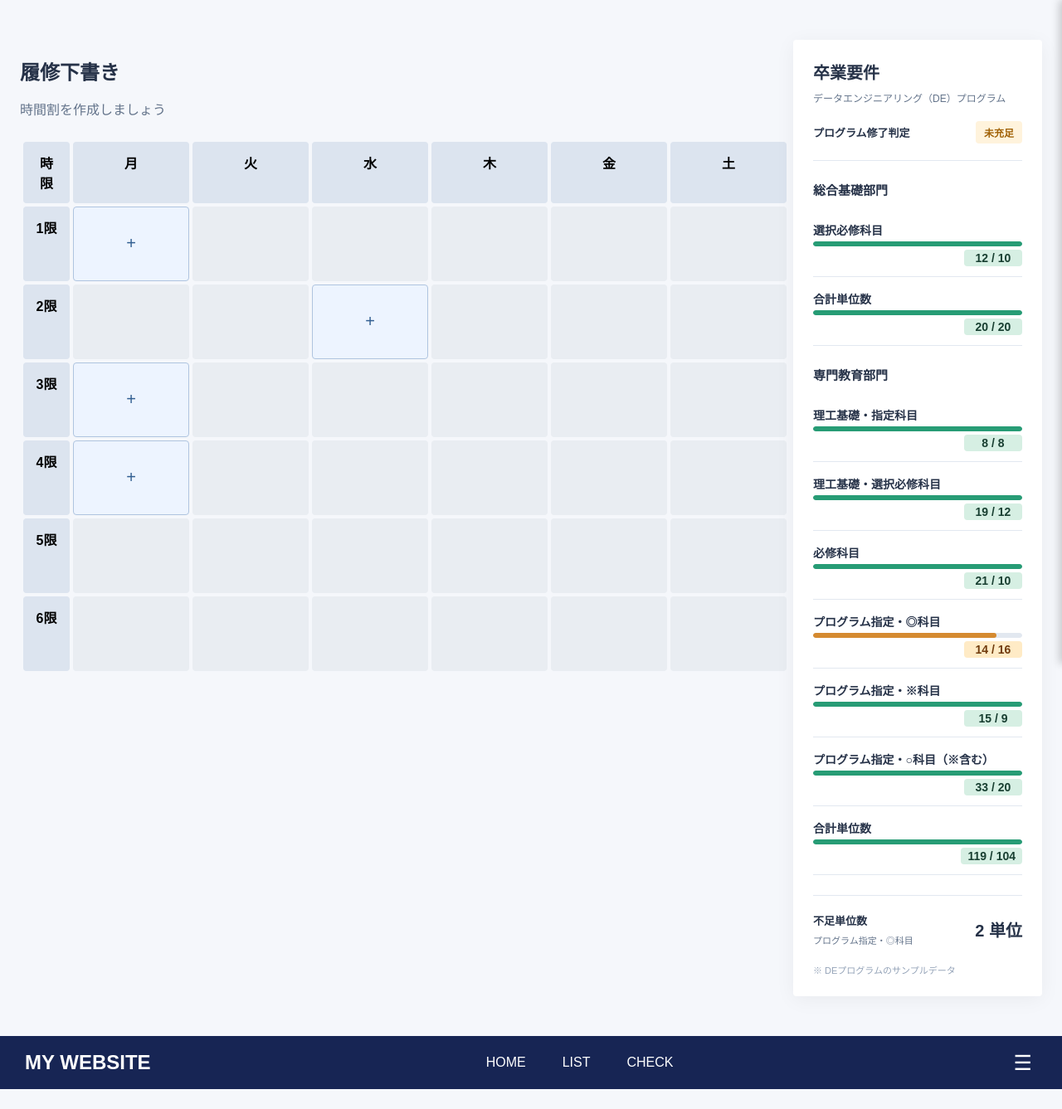
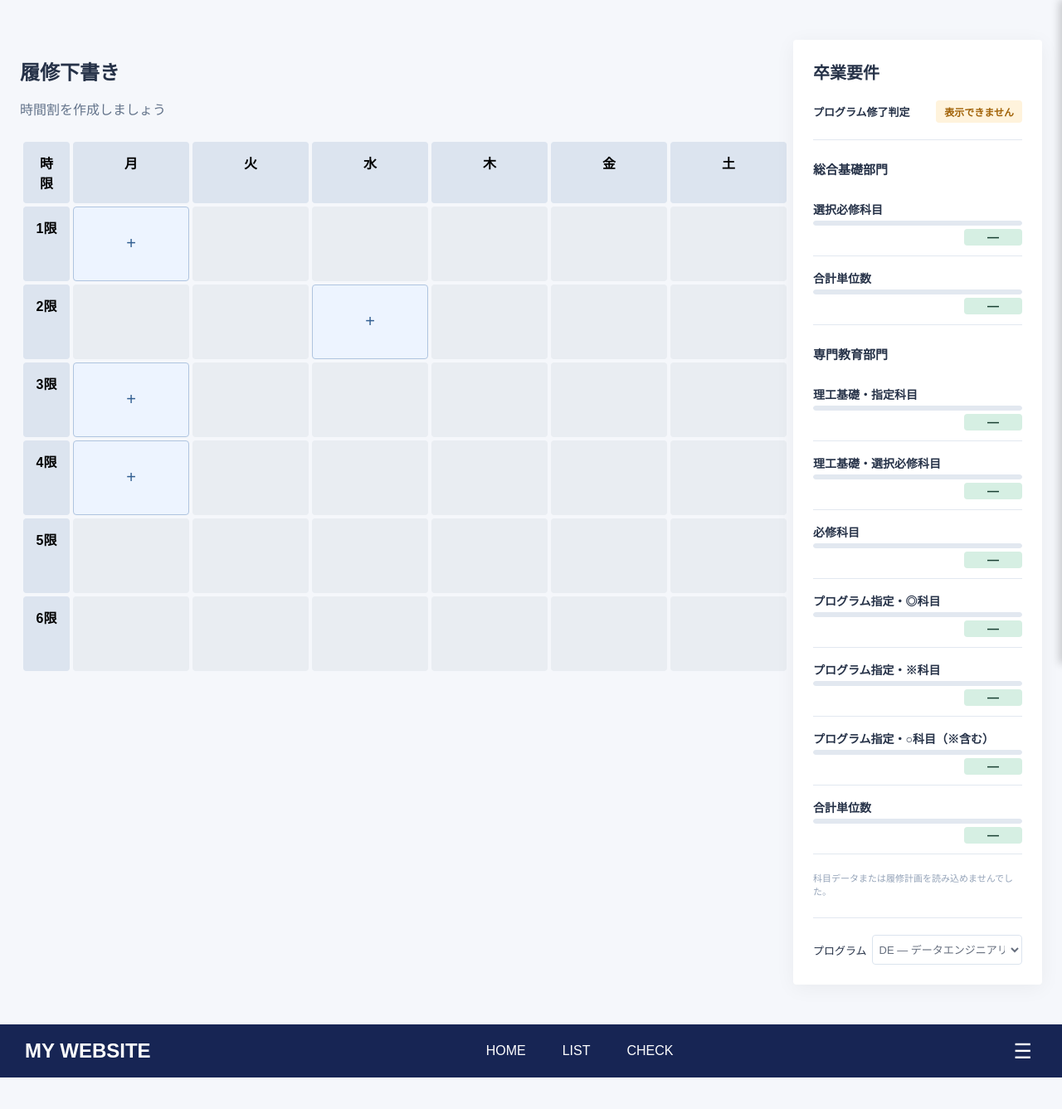
Before and after one commit to sakuK0307/ProjectBIG6, a Flask app: template templates/index.html in a window 1280 px wide. Shown: the whole page at 83% size. After the commit the page ends 1299 px from the top, so only its background shows below. Run offline with Flask 3, Linux system fonts and the light colour scheme; the template is opened without the code that fills it, so the values that code supplies are empty.

Commit message:
Add program-based graduation requirements to timetable

```diff
--- a/templates/index.html
+++ b/templates/index.html
@@ -6,15 +6,7 @@
   <title>ProjectBIG6 | 履修下書き</title>
   <link rel="stylesheet" href="./style.css">
   <script src="./src/main.js" defer></script>
-
-
-
-    <!-- CSSの読み込み -->
-    <link rel="stylesheet"
-          href="{{ url_for('static', filename='style.css') }}">
-
-    <!-- JavaScriptの読み込み -->
-    <script src="{{ url_for('static', filename='src/main.js') }}" defer></script>
+  <script src="./src/graduation-requirements.js" type="module"></script>
 </head>
 <body>
   <main class="container">
@@ -33,26 +25,26 @@
     <aside class="requirements-card">
       <div class="requirements-header">
         <h2>卒業要件</h2>
-        <p>データエンジニアリング（DE）プログラム</p>
+        <p id="requirements-profile"></p>
       </div>
 
-      <div class="requirements-status">
+      <div class="requirements-status" aria-live="polite">
         <span>プログラム修了判定</span>
-        <span class="status-badge">未充足</span>
+        <span class="status-badge" id="requirements-status">読み込み中</span>
       </div>
 
       <h3>総合基礎部門</h3>
       <div class="credit-list">
         <div class="credit-item">
           <div class="credit-label">選択必修科目</div>
-          <progress value="10" max="10" aria-label="選択必修科目"></progress>
-          <span class="credit-count">12 / 10</span>
+          <progress value="0" aria-label="選択必修科目"></progress>
+          <span class="credit-count">—</span>
         </div>
 
         <div class="credit-item">
           <div class="credit-label">合計単位数</div>
-          <progress value="20" max="20" aria-label="合計単位数"></progress>
-          <span class="credit-count">20 / 20</span>
+          <progress value="0" aria-label="合計単位数"></progress>
+          <span class="credit-count">—</span>
         </div>
       </div>
 
@@ -60,56 +52,56 @@
       <div class="credit-list">
         <div class="credit-item">
           <div class="credit-label"><span class="credit-label-group">理工基礎</span><span class="credit-label-separator">・</span><span class="credit-label-detail">指定科目</span></div>
-          <progress value="8" max="8" aria-label="理工基礎・指定科目"></progress>
-          <span class="credit-count">8 / 8</span>
+          <progress value="0" aria-label="理工基礎・指定科目"></progress>
+          <span class="credit-count">—</span>
         </div>
 
         <div class="credit-item">
           <div class="credit-label"><span class="credit-label-group">理工基礎</span><span class="credit-label-separator">・</span><span class="credit-label-detail">選択必修科目</span></div>
-          <progress value="12" max="12" aria-label="理工基礎・選択必修科目"></progress>
-          <span class="credit-count">19 / 12</span>
+          <progress value="0" aria-label="理工基礎・選択必修科目"></progress>
+          <span class="credit-count">—</span>
         </div>
 
         <div class="credit-item">
           <div class="credit-label">必修科目</div>
-          <progress value="10" max="10" aria-label="必修科目"></progress>
-          <span class="credit-count">21 / 10</span>
+          <progress value="0" aria-label="必修科目"></progress>
+          <span class="credit-count">—</span>
         </div>
 
-        <div class="credit-item is-short">
+        <div class="credit-item">
           <div class="credit-label"><span class="credit-label-group">プログラム指定</span><span class="credit-label-separator">・</span><span class="credit-label-detail">◎科目</span></div>
-          <progress value="14" max="16" aria-label="プログラム指定・◎科目"></progress>
-          <span class="credit-count">14 / 16</span>
+          <progress value="0" aria-label="プログラム指定・◎科目"></progress>
+          <span class="credit-count">—</span>
         </div>
 
         <div class="credit-item">
           <div class="credit-label"><span class="credit-label-group">プログラム指定</span><span class="credit-label-separator">・</span><span class="credit-label-detail">※科目</span></div>
-          <progress value="9" max="9" aria-label="プログラム指定・※科目"></progress>
-          <span class="credit-count">15 / 9</span>
+          <progress value="0" aria-label="プログラム指定・※科目"></progress>
+          <span class="credit-count">—</span>
         </div>
 
         <div class="credit-item">
           <div class="credit-label"><span class="credit-label-group">プログラム指定</span><span class="credit-label-separator">・</span><span class="credit-label-detail">○科目（※含む）</span></div>
-          <progress value="20" max="20" aria-label="プログラム指定・○科目（※含む）"></progress>
-          <span class="credit-count">33 / 20</span>
+          <progress value="0" aria-label="プログラム指定・○科目（※含む）"></progress>
+          <span class="credit-count">—</span>
         </div>
 
         <div class="credit-item">
           <div class="credit-label">合計単位数</div>
-          <progress value="104" max="104" aria-label="合計単位数"></progress>
-          <span class="credit-count">119 / 104</span>
+          <progress value="0" aria-label="合計単位数"></progress>
+          <span class="credit-count">—</span>
         </div>
       </div>
 
+      <details class="credit-subjects requirements-shortfalls" hidden>
+        <summary>不足単位数</summary>
+        <ul id="requirements-shortfalls"></ul>
+      </details>
+      <p class="sample-note" id="requirements-note" role="status"></p>
       <div class="requirements-footer">
-        <div>
-          <strong>不足単位数</strong>
-          <p>プログラム指定・◎科目</p>
-        </div>
-        <strong class="missing-credits">2 単位</strong>
+        <label for="requirements-program">プログラム</label>
+        <select id="requirements-program" disabled></select>
       </div>
-
-      <p class="sample-note">※ DEプログラムのサンプルデータ</p>
     </aside>
 
     </div>
--- /dev/null
+++ b/templates/src/graduation-requirements.js
@@ -0,0 +1,95 @@
+import { ListApi } from "../js/list-api.js";
+import {
+  COURSE_TYPES, PROGRAMS, REQS, evaluate, fmtCredit, makeContext, readSavedPlan, summaryOf,
+} from "../js/list-rules.js";
+
+const programSelect = document.getElementById("requirements-program");
+const profile = document.getElementById("requirements-profile");
+const status = document.getElementById("requirements-status");
+const note = document.getElementById("requirements-note");
+const shortfalls = document.getElementById("requirements-shortfalls");
+const items = [...document.querySelectorAll(".requirements-card .credit-item")];
+const programKeys = new Set(["◎", "※", "○"]);
+
+for (const [id, name] of PROGRAMS) {
+  programSelect.add(new Option(`${id} — ${name}`, id));
+}
+programSelect.value = "DE";
+
+async function loadRequirements() {
+  try {
+    const [catalog, saved] = await Promise.all([ListApi.getCourses(), ListApi.getPlan()]);
+    const allCourses = catalog.courses;
+    const byId = new Map(allCourses.map((course) => [course.id, course]));
+    const {
+      courseType = "advanced", entrance = 2025, plan,
+    } = readSavedPlan(saved, new Set(byId.keys()));
+    const rules = catalog.rules;
+    if (!PROGRAMS.every(([id]) => {
+      const units = rules.requirements[courseType]?.[id];
+      return units?.length === REQS.length && units.every(Number.isFinite);
+    })) throw new Error("必要単位数がそろっていません");
+
+    // 履修予定を除き、修得した科目だけで卒業要件カードを表示する。
+    const earnedPlan = Object.fromEntries(Object.entries(plan).filter(([, entry]) => summaryOf(entry).earned));
+    const context = makeContext({ allCourses, byId, plan: earnedPlan, courseType, entrance, rules });
+    const { programs } = evaluate(context, null);
+    const subjectLists = items.map((item, index) => {
+      const [, key] = REQS[index];
+      if (key === "総計" || key === "専計") return null;
+
+      const details = document.createElement("details");
+      details.className = "credit-subjects";
+      const summary = document.createElement("summary");
+      summary.textContent = "対象科目";
+      const list = document.createElement("ul");
+      details.append(summary, list);
+      item.appendChild(details);
+      return list;
+    });
+
+    function render() {
+      const { p, name, rows, done } = programs.find(({ p }) => p === programSelect.value);
+      profile.textContent = `${name}（${p}）／ ${COURSE_TYPES[courseType]}`;
+      status.textContent = done ? "充足" : "未充足";
+      status.classList.toggle("is-complete", done);
+      shortfalls.replaceChildren();
+      shortfalls.parentElement.hidden = done;
+      rows.forEach(({ label, need, got }, index) => {
+        const item = items[index];
+        const progress = item.querySelector("progress");
+        progress.max = need || 1;
+        progress.value = need ? got : 1;
+        item.querySelector(".credit-count").textContent = `${fmtCredit(got)} / ${fmtCredit(need)}`;
+        item.classList.toggle("is-short", got < need);
+        if (got < need) {
+          const li = document.createElement("li");
+          li.textContent = `${label}：${fmtCredit(need - got)} 単位`;
+          shortfalls.appendChild(li);
+        }
+
+        const list = subjectLists[index];
+        if (!list) return;
+        const [, key] = REQS[index];
+        const requirement = programKeys.has(key) ? p + key : key;
+        const subjects = context.courses.filter((course) => context.isCounted(course) && course.req.includes(requirement));
+        list.replaceChildren(...subjects.map((course) => {
+          const li = document.createElement("li");
+          li.textContent = course.name;
+          return li;
+        }));
+        list.parentElement.hidden = subjects.length === 0;
+      });
+    }
+
+    render();
+    programSelect.disabled = false;
+    programSelect.addEventListener("change", render);
+  } catch (error) {
+    status.textContent = "表示できません";
+    note.textContent = "科目データまたは履修計画を読み込めませんでした。";
+    console.error(error);
+  }
+}
+
+loadRequirements();
--- a/templates/style.css
+++ b/templates/style.css
@@ -399,6 +399,11 @@ button.cell:focus-visible {
   font-size: 12px;
 }
 
+.status-badge.is-complete {
+  background: #d6efe3;
+  color: #183f31;
+}
+
 .requirements-card h3 {
   margin: 24px 0 16px;
   font-size: 15px;
@@ -473,21 +478,46 @@ button.cell:focus-visible {
   font-size: 13px;
 }
 
-.requirements-footer p {
-  margin: 6px 0 0;
-  font-size: 11px;
-  color: #64748b;
+.requirements-footer select {
+  min-width: 0;
+  max-width: 72%;
+  min-height: 36px;
+  padding: 4px;
+  border: 1px solid #cdd9e8;
+  border-radius: 4px;
+  background: #fff;
+  color: inherit;
+  font: inherit;
 }
 
-.missing-credits {
-  flex-shrink: 0;
-  font-size: 20px;
+.credit-subjects {
+  grid-column: 1 / -1;
+  color: #315e91;
+  font-size: 13px;
+}
+
+.credit-subjects summary {
+  cursor: pointer;
+}
+
+.credit-subjects ul {
+  margin: 4px 0;
+  padding-inline-start: 20px;
+  color: #263248;
+}
+
+.requirements-shortfalls {
+  margin-top: 12px;
 }
 
 .sample-note {
   margin: 20px 0 0;
   font-size: 11px;
   color: #94a3b8;
+}
+
+.sample-note:empty {
+  display: none;
 }
 
 /* ===== レスポンシブ対応 ===== */
```
